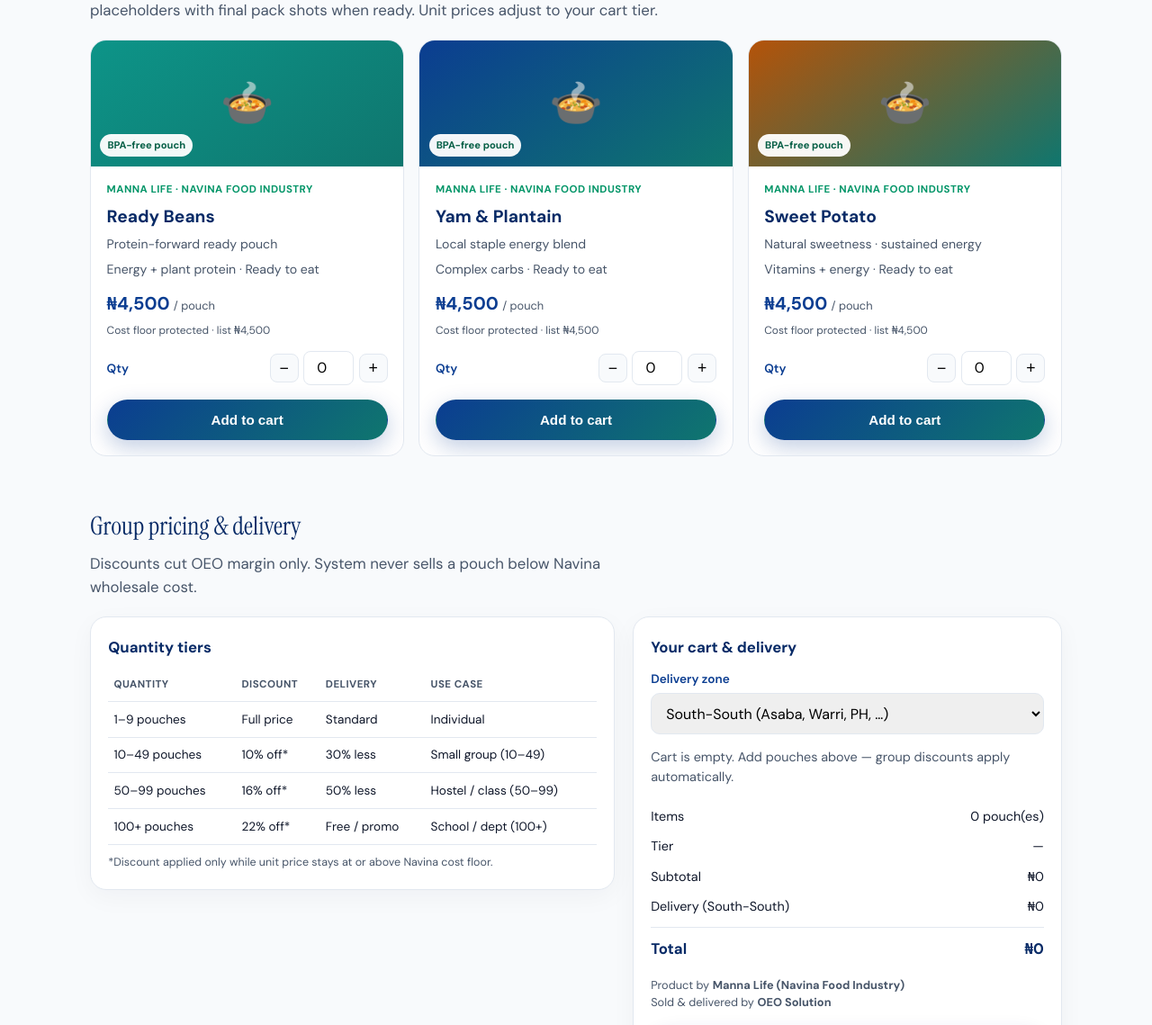
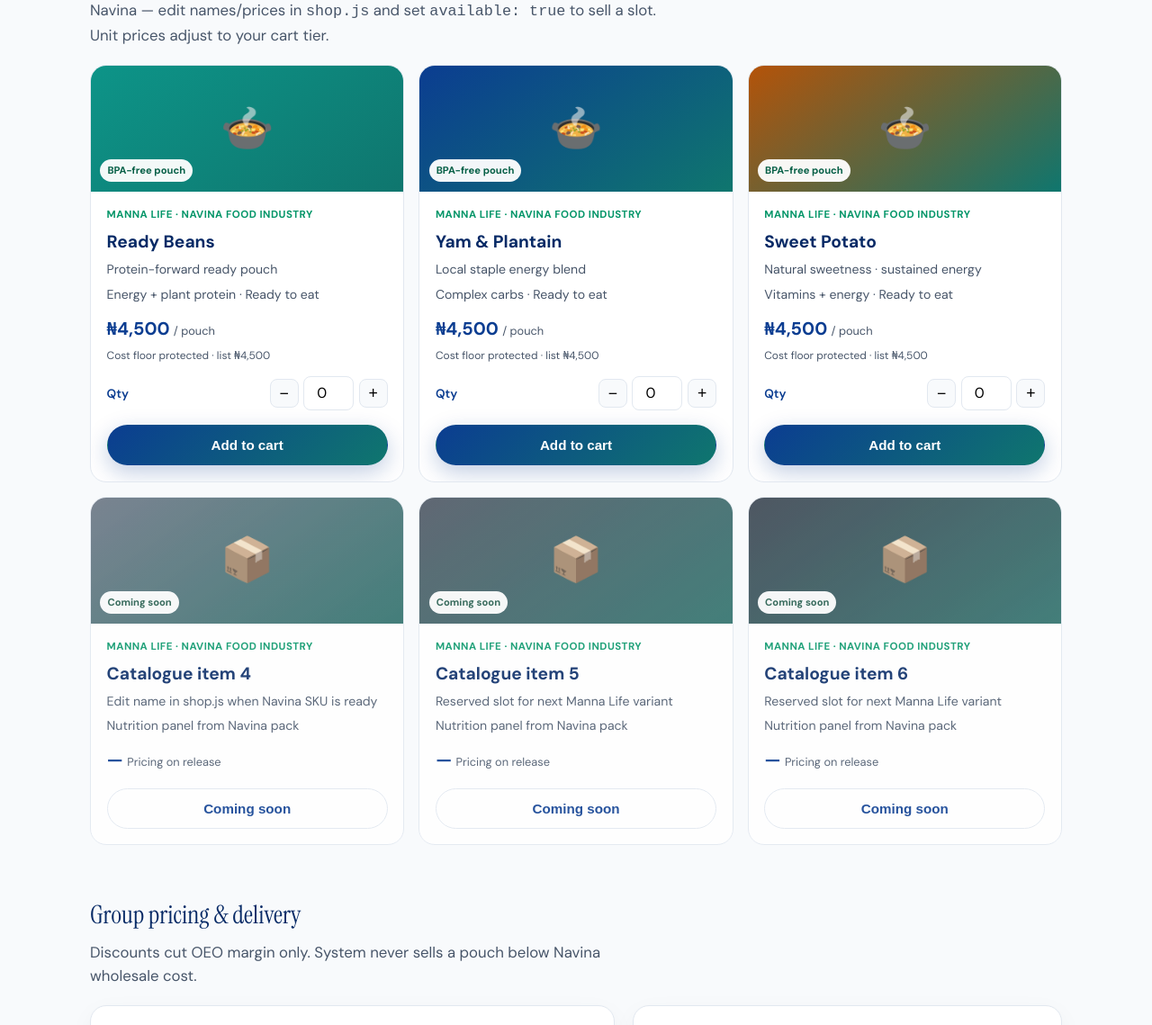
Before and after one commit to oputeo/oeosolution-home, a plain HTML site: page shop/index.html in a window 1280 px wide. Shown: the part 687-1826 px from the top of the page at 90% size. Drawn offline with Linux system fonts and the light colour scheme.

Commit message:
Expand Manna Life shop to six catalogue slots; document Render domain fix.
Three live SKUs plus three coming-soon placeholders; note oeosolution.com timeout vs onrender.com.

```diff
--- a/shop/index.html
+++ b/shop/index.html
@@ -75,7 +75,8 @@
     <section class="shop-section" id="products">
       <h2>Product catalogue</h2>
       <p class="lead">
-        Three Manna Life variants. Photos &amp; NAFDAC claims supplied by Navina — replace placeholders with final pack shots when ready.
+        Up to <strong>six</strong> catalogue spaces (3 live + 3 reserved). Photos &amp; NAFDAC claims from Navina —
+        edit names/prices in <code>shop.js</code> and set <code>available: true</code> to sell a slot.
         Unit prices adjust to your cart tier.
       </p>
       <div class="shop-grid" id="productGrid"></div>
--- a/shop/shop.css
+++ b/shop/shop.css
@@ -80,9 +80,20 @@
 .shop-grid {
   display: grid;
   gap: 1rem;
+  grid-template-columns: 1fr;
 }
-@media (min-width: 800px) {
+@media (min-width: 600px) {
+  .shop-grid { grid-template-columns: repeat(2, minmax(0, 1fr)); }
+}
+@media (min-width: 960px) {
+  /* Up to 6 catalogue spaces: 3 × 2 */
   .shop-grid { grid-template-columns: repeat(3, minmax(0, 1fr)); }
+}
+.shop-card-soon {
+  opacity: 0.88;
+}
+.shop-card-soon .shop-card-visual {
+  filter: saturate(0.65);
 }
 
 .shop-card {
--- a/shop/shop.js
+++ b/shop/shop.js
@@ -34,16 +34,21 @@
       { minQty: 50, unitDiscount: 0.16, deliveryFactor: 0.5, label: 'Hostel / class (50–99)' },
       { minQty: 100, unitDiscount: 0.22, deliveryFactor: 0, label: 'School / dept (100+)' },
     ],
+    /**
+     * Up to 6 catalogue slots. Set available: false to show “Coming soon” (not addable).
+     * Edit name/prices when Navina adds SKUs. costFloor = never sell below Navina cost.
+     */
     products: [
       {
         id: 'ready-beans',
         name: 'Ready Beans',
         tagline: 'Protein-forward ready pouch',
         listPrice: 4500,
-        costFloor: 2800, // Navina cost — never sell below
+        costFloor: 2800,
         badge: 'BPA-free pouch',
         nutrition: 'Energy + plant protein · Ready to eat',
         color: '#0d9488',
+        available: true,
       },
       {
         id: 'yam-plantain',
@@ -54,6 +59,7 @@
         badge: 'BPA-free pouch',
         nutrition: 'Complex carbs · Ready to eat',
         color: '#0b3d91',
+        available: true,
       },
       {
         id: 'sweet-potato',
@@ -64,6 +70,40 @@
         badge: 'BPA-free pouch',
         nutrition: 'Vitamins + energy · Ready to eat',
         color: '#b45309',
+        available: true,
+      },
+      {
+        id: 'sku-04',
+        name: 'Catalogue item 4',
+        tagline: 'Edit name in shop.js when Navina SKU is ready',
+        listPrice: 4500,
+        costFloor: 2800,
+        badge: 'Coming soon',
+        nutrition: 'Nutrition panel from Navina pack',
+        color: '#64748b',
+        available: false,
+      },
+      {
+        id: 'sku-05',
+        name: 'Catalogue item 5',
+        tagline: 'Reserved slot for next Manna Life variant',
+        listPrice: 4500,
+        costFloor: 2800,
+        badge: 'Coming soon',
+        nutrition: 'Nutrition panel from Navina pack',
+        color: '#475569',
+        available: false,
+      },
+      {
+        id: 'sku-06',
+        name: 'Catalogue item 6',
+        tagline: 'Reserved slot for next Manna Life variant',
+        listPrice: 4500,
+        costFloor: 2800,
+        badge: 'Coming soon',
+        nutrition: 'Nutrition panel from Navina pack',
+        color: '#334155',
+        available: false,
       },
     ],
   };
@@ -179,10 +219,30 @@
     const root = document.getElementById('productGrid');
     if (!root) return;
     const qty = totalQty();
-    root.innerHTML = CONFIG.products
+    // Show up to 6 catalogue spaces
+    const catalog = CONFIG.products.slice(0, 6);
+    root.innerHTML = catalog
       .map((p) => {
-        const q = state.cart[p.id] || 0;
+        const available = p.available !== false;
+        const q = available ? state.cart[p.id] || 0 : 0;
         const unit = unitPrice(p, Math.max(qty, q || 1));
+        if (!available) {
+          return `
+        <article class="shop-card shop-card-soon" id="product-${p.id}">
+          <div class="shop-card-visual" style="--accent:${p.color}">
+            <span class="shop-card-emoji" aria-hidden="true">📦</span>
+            <span class="shop-badge">${escapeHtml(p.badge || 'Coming soon')}</span>
+          </div>
+          <div class="shop-card-body">
+            <p class="shop-kicker">Manna Life · ${escapeHtml(CONFIG.producer)}</p>
+            <h2>${escapeHtml(p.name)}</h2>
+            <p class="shop-tagline">${escapeHtml(p.tagline)}</p>
+            <p class="shop-nutrition">${escapeHtml(p.nutrition)}</p>
+            <p class="shop-price"><strong>—</strong> <span class="shop-price-note">Pricing on release</span></p>
+            <button type="button" class="btn btn-ghost shop-add" disabled>Coming soon</button>
+          </div>
+        </article>`;
+        }
         return `
         <article class="shop-card" id="product-${p.id}">
           <div class="shop-card-visual" style="--accent:${p.color}">
```
Also changed, not shown: 1 other file.
